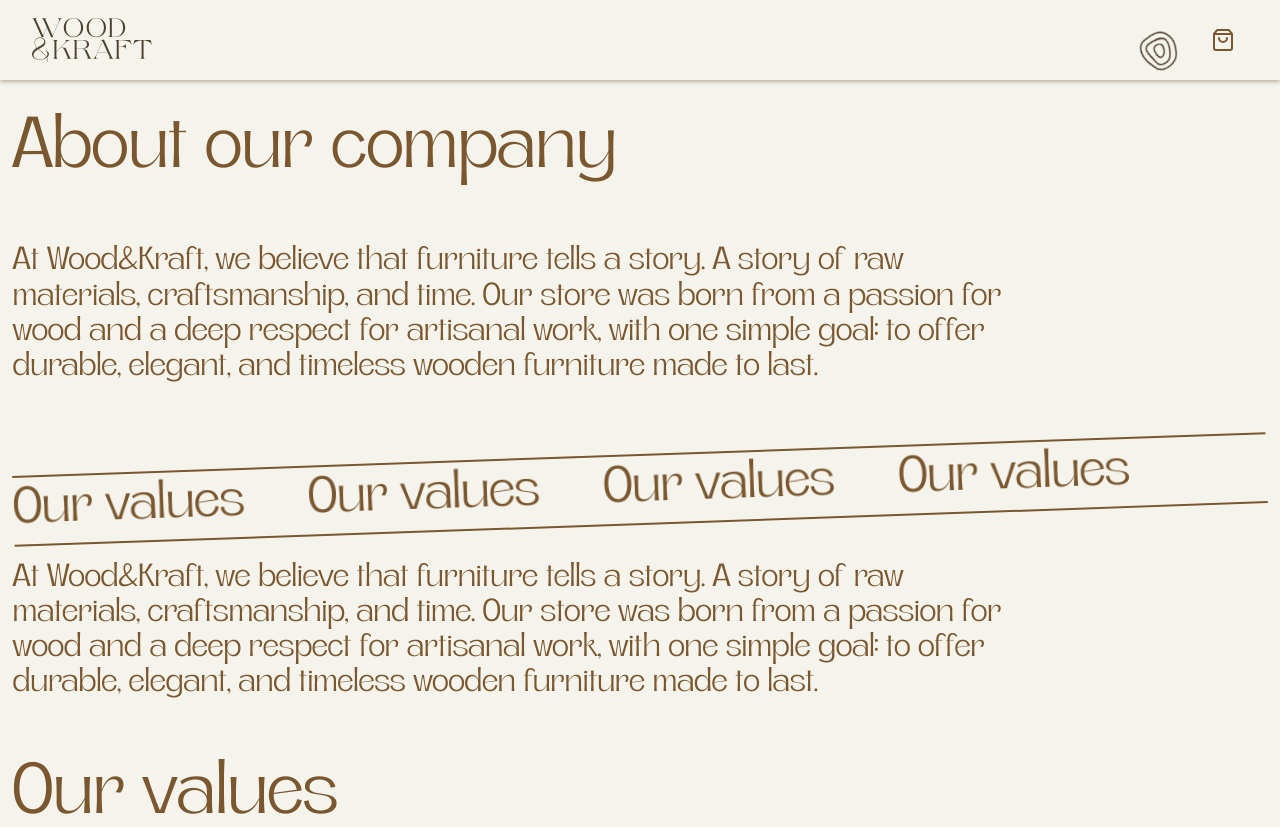
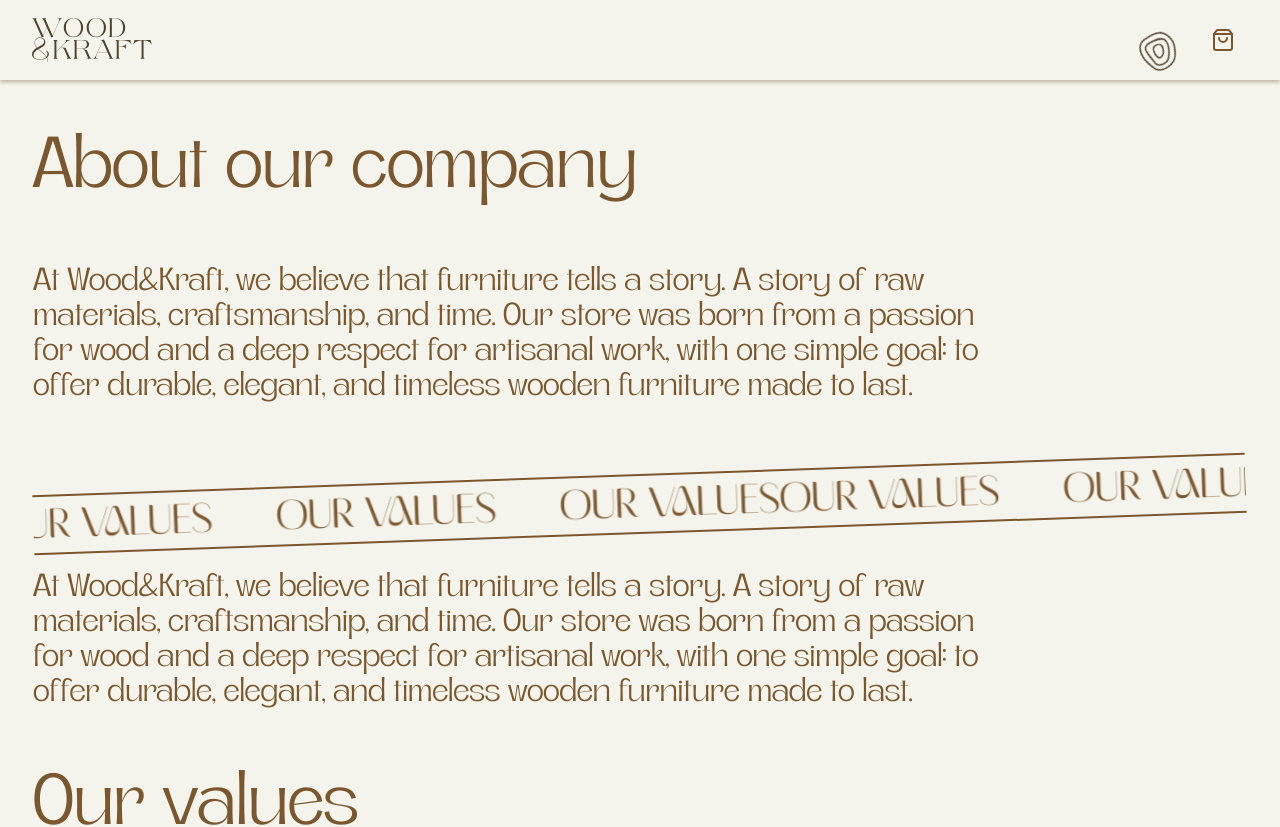
Before and after one commit to nota2k/wood-kraft, a Vue app: page /about in a window 1280 px wide. Shown: the top 827 px of the page. Built offline with nearby package versions, Linux system fonts and the light colour scheme; no server answers.

Commit message:
refactor: update AboutView layout and marquee component styling

```diff
--- a/src/views/AboutView.vue
+++ b/src/views/AboutView.vue
@@ -6,10 +6,16 @@
         <div class="marquee">
           <div class="marquee__wrapper">
             <div class="marquee__content">
-              <h1>Our values</h1>
-              <h1>Our values</h1>
-              <h1>Our values</h1>
-              <h1>Our values</h1>
+              <span>Our values</span>
+              <span>Our values</span>
+              <span>Our values</span>
+              <span>Our values</span>
+            </div>
+            <div class="marquee__content" aria-hidden="true">
+              <span>Our values</span>
+              <span>Our values</span>
+              <span>Our values</span>
+              <span>Our values</span>
             </div>
           </div>
         </div>
@@ -21,24 +27,98 @@
 </template>
 
 <style scoped lang="scss">
+.about {
+  min-height: 100vh;
+  display: flex;
+  flex-direction: column;
+  align-items: center;
+  padding: var(--padding-sm) var(--padding-xs);
+
+  h1 {
+    font-size: var(--font-lg);
+    font-weight: 300;
+    color: var(--color-marron);
+    margin-bottom: 1rem;
+    line-height: 1.3;
+  }
+
+  p {
+    font-size: var(--font-base);
+    font-weight: 300;
+    color: var(--color-marron);
+    margin-bottom: 1.5rem;
+  }
+
+  &__text {
+    width: 100%;
+    align-self: flex-start;
+  }
+
+  &__content {
+    display: flex;
+    flex-direction: column;
+    gap: 1rem;
+    width: 100%;
+  }
+
+  .marquee {
+    overflow: hidden;
+    width: 110%;
+    margin-left: -5%;
+    white-space: nowrap;
+    position: relative;
+    margin: 2rem 0;
+    border-bottom: var(--border);
+    border-top: var(--border);
+    rotate: -3deg;
+    padding: 0.5rem 0;
+    background: var(--color-beige);
+
+    &__wrapper {
+      display: flex;
+      width: fit-content;
+      will-change: transform;
+    }
+
+    &__content {
+      display: inline-flex;
+      gap: 2rem;
+      flex-shrink: 0;
+      animation: scroll 15s linear infinite;
+
+      span {
+        font-family: 'Lovan', serif; // Use the brand font
+        font-size: var(--font-lg);
+        margin: 0;
+        border: none;
+        white-space: nowrap;
+        flex-shrink: 0;
+        text-transform: uppercase;
+      }
+    }
+  }
+
+  @keyframes scroll {
+    0% {
+      transform: translateX(0);
+    }
+    100% {
+      transform: translateX(calc(-50% - 1rem));
+    }
+  }
+}
+
 @media (min-width: 1024px) {
   .about {
-    min-height: 100vh;
-    display: flex;
-    flex-direction: column;
-    align-items: center;
+    padding: var(--padding-md);
 
     h1 {
       font-size: var(--font-xl);
-      font-weight: 300;
-      color: var(--color-marron);
       margin-bottom: 2rem;
-      line-height: 1.3;
     }
 
     p {
       font-size: var(--font-md);
-      font-weight: 300;
       color: var(--color-marron);
       margin-bottom: 2rem;
     }
```
Also changed, not shown: 43 other files (tests, documents, lock files or other folders).
